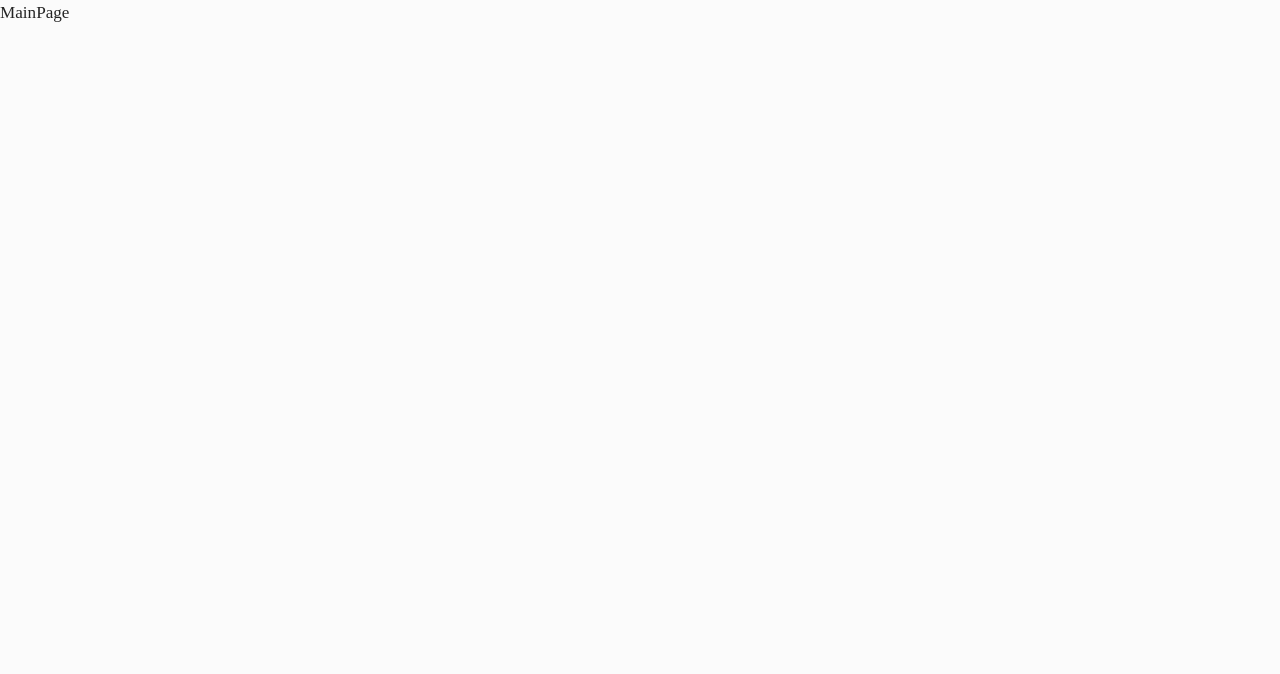
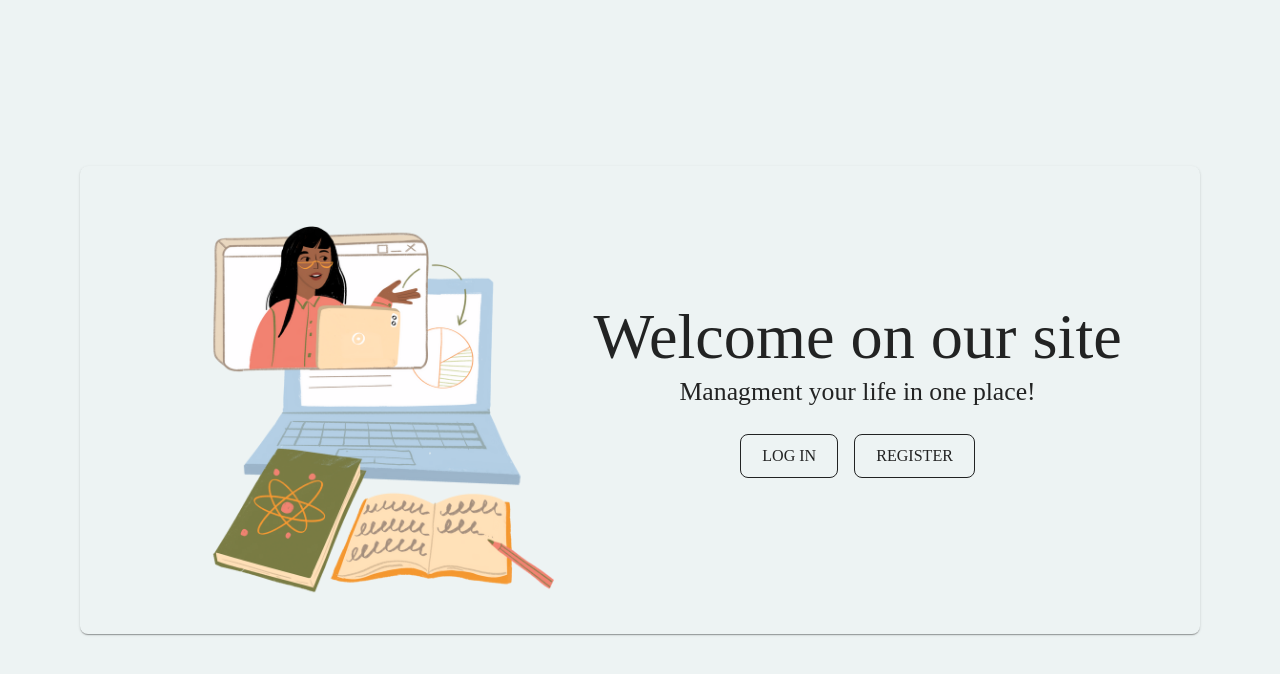
Before and after one commit to sebkk/life-managment-app, a React (Create React App) app: page / in a window 1280 px wide. Shown: the top 674 px of the page. Built offline with nearby package versions, Linux system fonts and the light colour scheme.

Commit message:
feat: implement main page hero

```diff
--- a/src/components/Loader.js
+++ b/src/components/Loader.js
@@ -1,8 +1,10 @@
 import { Suspense } from 'react'
+
+import SuspenseLoader from './SuspenseLoader'
 
 const Loader = Component => props =>
 	(
-		<Suspense fallback={'Loading...'}>
+		<Suspense fallback={<SuspenseLoader />}>
 			<Component {...props} />
 		</Suspense>
 	)
--- /dev/null
+++ b/src/content/MainPage/HeroBottomContainer.js
@@ -0,0 +1,52 @@
+import { Typography, Button, styled, css } from '@mui/material'
+
+import useLogic from './useMainPageLogic'
+
+const WelcomeMessageWrapper = styled('section')(css`
+	text-align: center;
+`)
+
+const ButtonsWrapper = styled('nav')(
+	({ theme }) => css`
+		width: 100%;
+		display: flex;
+		align-items: center;
+		justify-content: center;
+		margin: ${theme.spacing(3, 0)};
+
+		> button:first-of-type {
+			margin-right: ${theme.spacing(2)};
+		}
+	`
+)
+
+const HeroBottomContainer = () => {
+	const { onClickNavigate } = useLogic()
+
+	return (
+		<WelcomeMessageWrapper>
+			<Typography variant='h2'>Welcome on our site</Typography>
+			<Typography variant='h5'>Managment your life in one place!</Typography>
+			<ButtonsWrapper>
+				<Button
+					onClick={() => onClickNavigate('login')}
+					color='inherit'
+					size='large'
+					variant='outlined'
+				>
+					Log in
+				</Button>
+				<Button
+					onClick={() => onClickNavigate('register')}
+					color='inherit'
+					size='large'
+					variant='outlined'
+				>
+					Register
+				</Button>
+			</ButtonsWrapper>
+		</WelcomeMessageWrapper>
+	)
+}
+
+export default HeroBottomContainer
--- a/src/content/MainPage/MainPage.js
+++ b/src/content/MainPage/MainPage.js
@@ -1,7 +1,44 @@
-import React from 'react'
+import { Card, styled, css } from '@mui/material'
+
+import heroPicture from '../../pictures/mainpage_hero_picture.png'
+import HeroBottomContainer from './HeroBottomContainer'
+
+const HeroContainer = styled('main')(
+	({ theme }) => css`
+		width: 100vw;
+		height: 100vh;
+		overflow: hidden;
+		display: flex;
+		align-items: center;
+		justify-content: center;
+		background-color: ${theme.palette.background.paper};
+		padding: ${theme.spacing(3, 10)};
+	`
+)
+
+const ContentWrapper = styled(Card)(
+	({ theme }) => css`
+		display: flex;
+		align-items: center;
+		justify-content: center;
+		background-color: ${theme.palette.background.paper};
+		padding: ${theme.spacing(2)};
+
+		> img {
+			width: 40%;
+		}
+	`
+)
 
 const MainPage = () => {
-	return <div>MainPage</div>
+	return (
+		<HeroContainer>
+			<ContentWrapper>
+				<img src={heroPicture} alt='main page hero' />
+				<HeroBottomContainer />
+			</ContentWrapper>
+		</HeroContainer>
+	)
 }
 
 export default MainPage
--- /dev/null
+++ b/src/content/MainPage/useMainPageLogic.js
@@ -0,0 +1,11 @@
+import { useNavigate } from 'react-router-dom'
+
+export default function useMainPageLogic() {
+	const navigate = useNavigate()
+
+	const onClickNavigate = path => navigate(`/${path}`)
+
+	return {
+		onClickNavigate,
+	}
+}
--- a/src/theme/theme.js
+++ b/src/theme/theme.js
@@ -70,6 +70,6 @@ export const theme = createTheme({
 		},
 	},
 	shape: {
-		borderRadius: 4,
+		borderRadius: 8,
 	},
 })
```
Also changed, not shown: src/pictures/mainpage_hero_picture.png (added).
